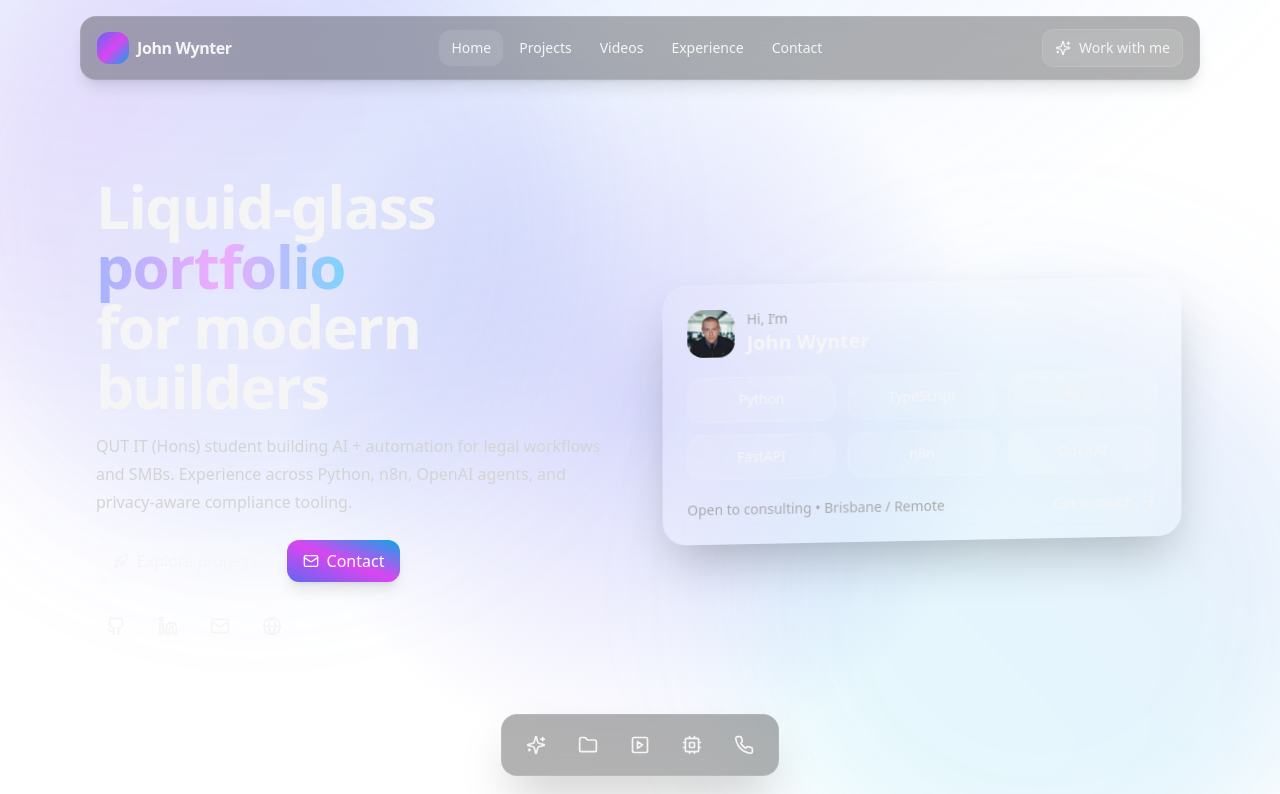
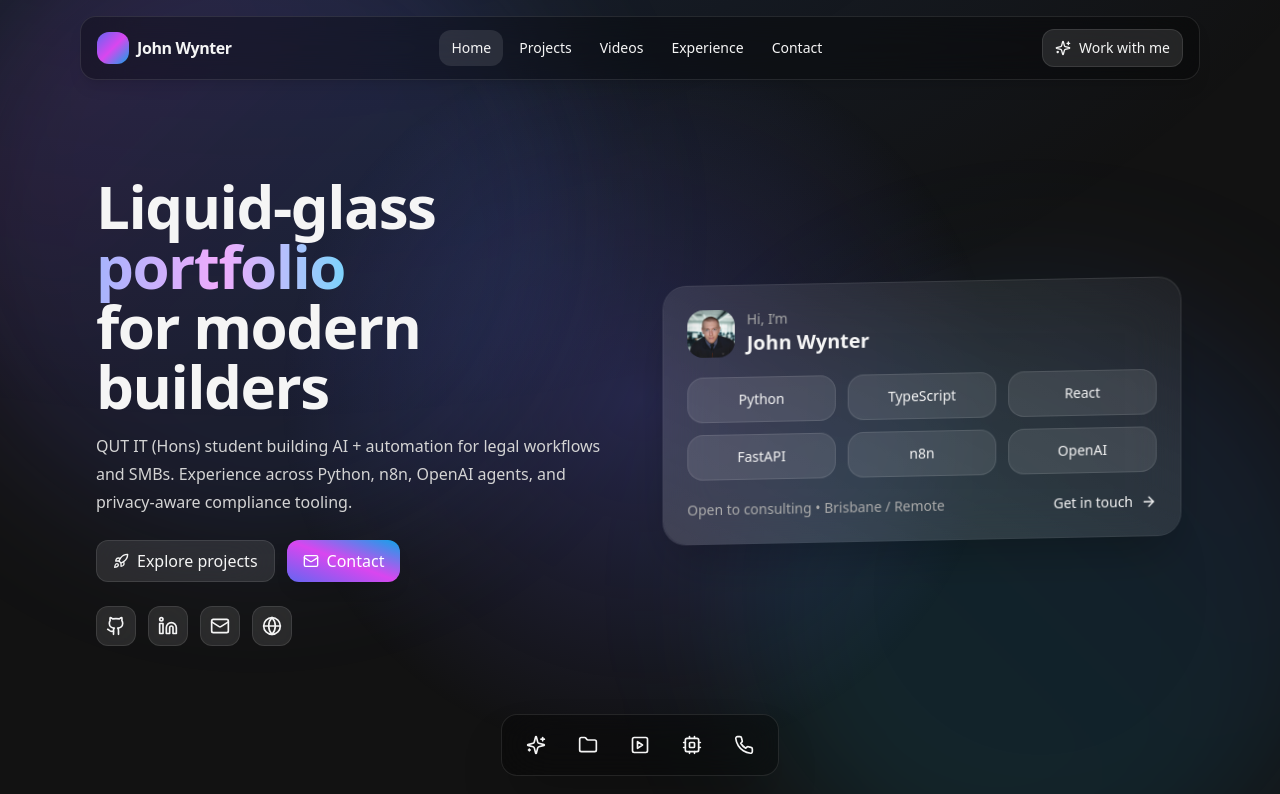
Before and after one commit to JohnJohnW/personal_portfolio, a React (Vite) app: page / in a window 1280 px wide. Shown: the top 794 px of the page. Built offline with nearby package versions, Linux system fonts and the light colour scheme.

Commit message:
Update index.css

```diff
--- a/src/index.css
+++ b/src/index.css
@@ -3,4 +3,4 @@
 @tailwind utilities;
 
 html, body, #root { height: 100%; }
-:root { color-scheme: light; }
+:root { color-scheme: dark; }
```
